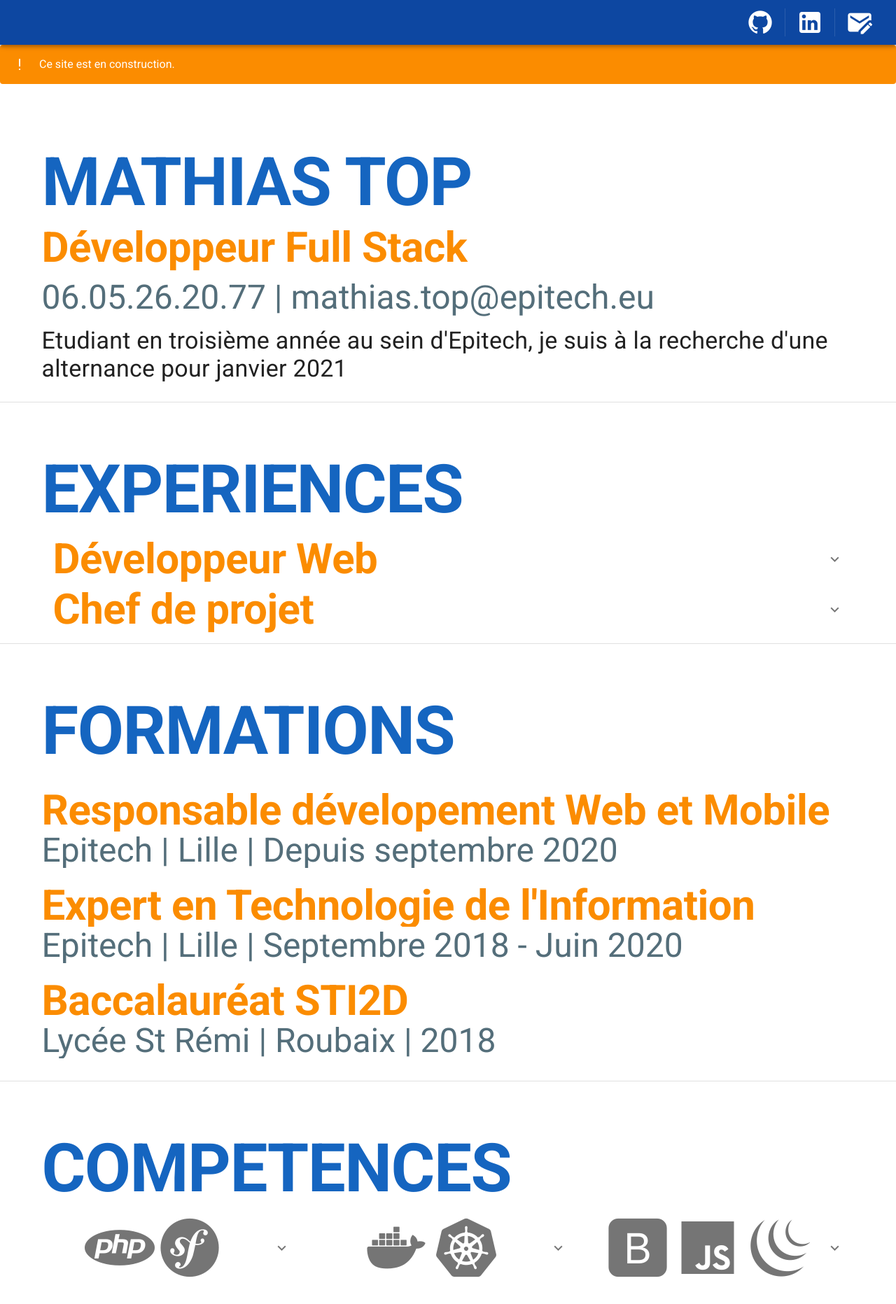
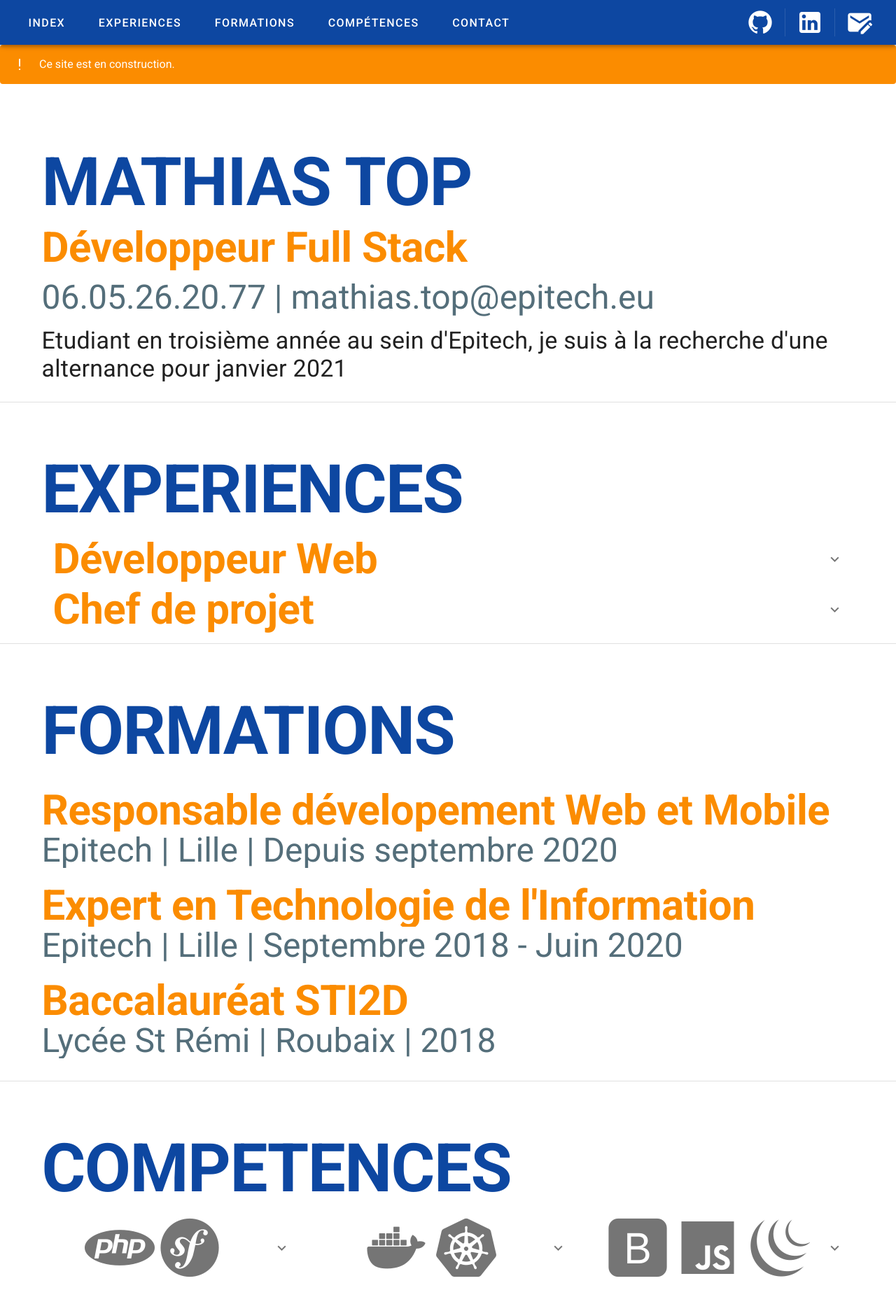
Before and after one commit to mathiastop/cv-site, a Vue app: page / in a window 1280 px wide. Shown: the top 1863 px of the page at 70% size. Built offline with nearby package versions, Linux system fonts and the light colour scheme.

Commit message:
[+~] improve navbar and replace all text--darken-3 to 4

```diff
--- a/src/App.vue
+++ b/src/App.vue
@@ -5,9 +5,24 @@
       color="blue darken-4"
       dark
     >
-
+      <div>
+        <v-btn text x-large @click="$vuetify.goTo('#index')">
+          Index
+        </v-btn>
+        <v-btn text x-large @click="$vuetify.goTo('#experiences')">
+          Experiences
+        </v-btn>
+        <v-btn text x-large @click="$vuetify.goTo('#formations')">
+          Formations
+        </v-btn>
+        <v-btn text x-large @click="$vuetify.goTo('#competences')">
+          Compétences
+        </v-btn>
+        <v-btn text x-large @click="$vuetify.goTo('#contact')">
+          Contact
+        </v-btn>
+      </div>
       <v-spacer></v-spacer>
-
       <v-btn
         href="https://github.com/mathiastop"
         target="_blank"
@@ -39,23 +54,23 @@
       </v-alert>
     </v-main>
 
-    <v-main>
+    <v-main id="#index">
       <Main/>
     </v-main>
     <v-divider></v-divider>
-    <v-main>
+    <v-main id="experiences">
       <Experience/>
     </v-main>
     <v-divider></v-divider>
-    <v-main>
+    <v-main id="formations">
       <Formation/>
     </v-main>
     <v-divider></v-divider>
-    <v-main>
+    <v-main id="competences">
       <Competences/>
     </v-main>
     <v-divider></v-divider>
-    <v-main>
+    <v-main id="contact">
       <Contact/>
     </v-main>
   </v-app>
--- a/src/components/Competences.vue
+++ b/src/components/Competences.vue
@@ -1,6 +1,6 @@
 <template>
     <v-container>
-      <p class="text-h1 blue--text text--darken-3 font-weight-bold">COMPETENCES</p>
+      <p class="text-h1 blue--text text--darken-4 font-weight-bold">COMPETENCES</p>
       <v-row>
         <v-col md="4">
           <v-list-group>
--- a/src/components/Contact.vue
+++ b/src/components/Contact.vue
@@ -1,6 +1,6 @@
 <template>
   <v-container>
-    <p class="text-h1 blue--text text--darken-3 font-weight-bold">CONTACT</p>
+    <p class="text-h1 blue--text text--darken-4 font-weight-bold">CONTACT</p>
     <v-row>
       <v-col md="6">
         <v-form
--- a/src/components/Experience.vue
+++ b/src/components/Experience.vue
@@ -1,6 +1,6 @@
 <template>
   <v-container>
-    <p class="text-h1 blue--text text--darken-3 font-weight-bold">EXPERIENCES</p>
+    <p class="text-h1 blue--text text--darken-4 font-weight-bold">EXPERIENCES</p>
     <v-list-group>
       <template v-slot:activator>
         <v-list-item-title class="text-h2 orange--text text--darken-1 font-weight-bold">Développeur Web</v-list-item-title>
@@ -11,13 +11,13 @@
             Mo&Jo | Lille | Juillet 2019/Octobre 2019
           </v-list-item-title>
           <v-list-item-subtitle class="text-h4 black--text">
-            Migration de l’ensemble des projets sous la technologie <strong class="blue--text text--darken-3">Docker</strong>
+            Migration de l’ensemble des projets sous la technologie <strong class="blue--text text--darken-4">Docker</strong>
           </v-list-item-subtitle>
           <v-list-item-subtitle class="text-h4 black--text">
-            Réalisation de sites web en <strong class="blue--text text--darken-3">PHP</strong> avec le framework <strong class="blue--text text--darken-3">Symfony</strong>
+            Réalisation de sites web en <strong class="blue--text text--darken-4">PHP</strong> avec le framework <strong class="blue--text text--darken-4">Symfony</strong>
           </v-list-item-subtitle>
           <v-list-item-subtitle class="text-h4 black--text">
-            Réalisation d'une veille concernant l’intégration continue - <strong class="blue--text text--darken-3">PHPUnit</strong> et <strong class="blue--text text--darken-3">CircleCI</strong>
+            Réalisation d'une veille concernant l’intégration continue - <strong class="blue--text text--darken-4">PHPUnit</strong> et <strong class="blue--text text--darken-4">CircleCI</strong>
           </v-list-item-subtitle>
         </v-list-item-content>
       </v-list-item>
@@ -32,7 +32,7 @@
           LUC Judo | Lille | Juin 2020/Août 2020
         </v-list-item-title>
         <v-list-item-subtitle class="text-h4 black--text">
-          Réalisation d'un site en <strong class="blue--text text--darken-3">PHP/Symfony</strong> pour le back, et <strong class="blue--text text--darken-3">Boostrap</strong> pour le front
+          Réalisation d'un site en <strong class="blue--text text--darken-4">PHP/Symfony</strong> pour le back, et <strong class="blue--text text--darken-4">Boostrap</strong> pour le front
         </v-list-item-subtitle>
         <v-list-item-subtitle class="text-h4 black--text">
           <v-tooltip bottom>
--- a/src/components/Formation.vue
+++ b/src/components/Formation.vue
@@ -1,6 +1,6 @@
 <template>
   <v-container>
-    <p class="text-h1 blue--text text--darken-3 font-weight-bold">FORMATIONS</p>
+    <p class="text-h1 blue--text text--darken-4 font-weight-bold">FORMATIONS</p>
     <v-list>
       <v-list-item-content>
         <v-list-item-title class="text-h2 orange--text text--darken-1 font-weight-bold">Responsable dévelopement Web et Mobile</v-list-item-title>
--- a/src/components/Main.vue
+++ b/src/components/Main.vue
@@ -1,7 +1,7 @@
 <template>
   <v-container>
     <v-responsive>
-      <p class="text-h1 blue--text text--darken-3 font-weight-bold">MATHIAS TOP</p>
+      <p class="text-h1 blue--text text--darken-4 font-weight-bold">MATHIAS TOP</p>
       <p class="text-h2 orange--text text--darken-1 font-weight-bold">Développeur Full Stack</p>
       <p class="text-h3 blue-grey--text text--darken-1">06.05.26.20.77 | mathias.top@epitech.eu</p>
       <p class="text-h4">Etudiant en troisième année au sein d'Epitech, je suis à la recherche d'une alternance pour janvier 2021</p>
```
